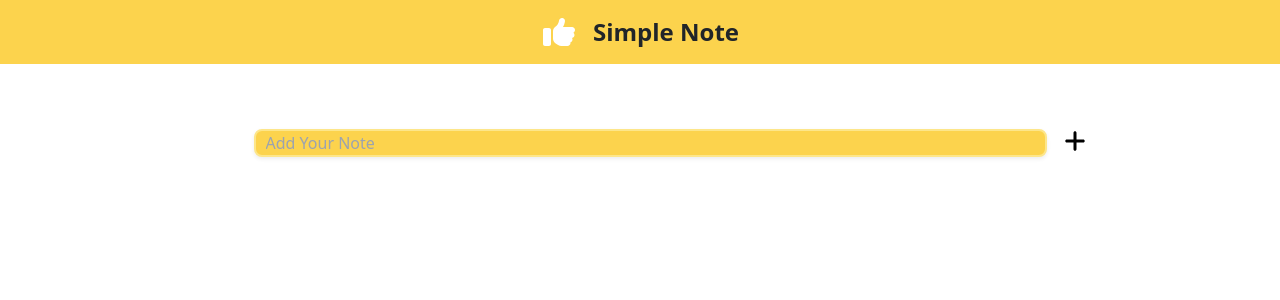
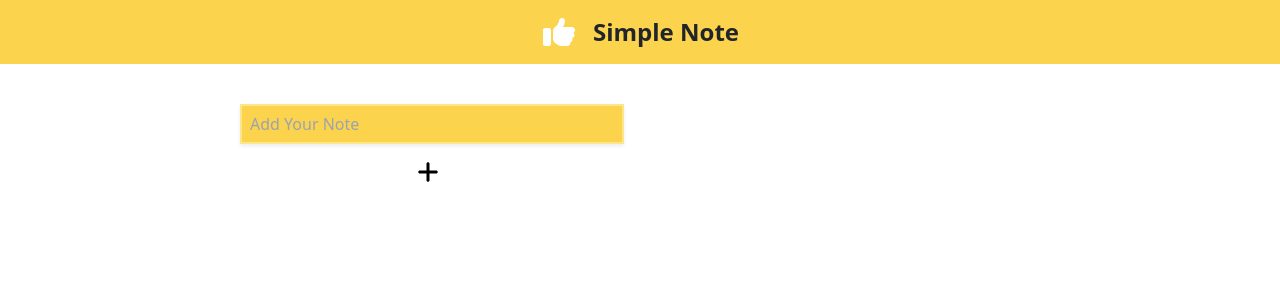
Before and after one commit to akbaradiw/crud_redux_toolkit, a React (Vite) app: page / in a window 1280 px wide. Shown: the top 300 px of the page. Built offline with nearby package versions, Linux system fonts and the light colour scheme.

Commit message:
commit branch

```diff
--- /dev/null
+++ b/src/component/Note.jsx
@@ -0,0 +1,96 @@
+import { useState } from "react";
+import { useDispatch, useSelector } from "react-redux";
+import { addPost, deletePost, editPost } from "../redux/features/addtoSlice";
+const Note = () => {
+  const [note, setNote] = useState("");
+  const [edit, setEdit] = useState(false);
+  const [editNote, setEditNote] = useState("");
+  const [id, setId] = useState(null);
+  const dispatch = useDispatch();
+  const addto = useSelector((state) => state.addto.items);
+
+  return (
+    <div className="grid grid-cols-2 pt-10">
+      <div className="grid ps-60 ">
+        <div className="absolute">
+          <input
+            type="text"
+            placeholder="Add Your Note"
+            onChange={(e) => setNote(e.target.value)}
+            value={note}
+            className="w-96 h-10 border-2  ps-2 border-amber-200 bg-amber-300 shadow-sm"
+          />
+        </div>
+        <div className="pt-14 px-40">
+          <svg
+            className="w-6 h-6 absolute  ms-3 cursor-pointer hover:scale-110  duration-300 "
+            onClick={() => dispatch(addPost({ id: addto.length + 1, note }))}
+            xmlns="http://www.w3.org/2000/svg"
+            viewBox="0 0 448 512"
+          >
+            <path d="M256 80c0-17.7-14.3-32-32-32s-32 14.3-32 32V224H48c-17.7 0-32 14.3-32 32s14.3 32 32 32H192V432c0 17.7 14.3 32 32 32s32-14.3 32-32V288H400c17.7 0 32-14.3 32-32s-14.3-32-32-32H256V80z" />
+          </svg>
+        </div>
+      </div>
+      <div className="pe-20">
+        {addto.map((addto) => {
+          return (
+            <div className="grid grid-cols-2 p-3 mb-4 border-3 rounded-lg border-amber-400 shadow-sm hover:shadow-lg hover:shadow-amber-200" key={addto.id}>
+                <h1 className="font-semibold">{addto.note}</h1>
+                <div className="grid grid-cols-2">
+                  <svg
+                    className="w-6 h-6   cursor-pointer hover:scale-110 duration-300"
+                    onClick={() => dispatch(deletePost(addto.id))}
+                    id="delete"
+                    xmlns="http://www.w3.org/2000/svg"
+                    viewBox="0 0 448 512"
+                  >
+                    <path d="M135.2 17.7L128 32H32C14.3 32 0 46.3 0 64S14.3 96 32 96H416c17.7 0 32-14.3 32-32s-14.3-32-32-32H320l-7.2-14.3C307.4 6.8 296.3 0 284.2 0H163.8c-12.1 0-23.2 6.8-28.6 17.7zM416 128H32L53.2 467c1.6 25.3 22.6 45 47.9 45H346.9c25.3 0 46.3-19.7 47.9-45L416 128z" />
+                  </svg>
+
+                  <svg
+                    onClick={() => {
+                      setEdit(true), setId(addto.id);
+                    }}
+                    className="w-6 h-6 cursor-pointer hover:scale-110 duration-300"
+                    xmlns="http://www.w3.org/2000/svg"
+                    viewBox="0 0 512 512"
+                  >
+                    <path d="M471.6 21.7c-21.9-21.9-57.3-21.9-79.2 0L362.3 51.7l97.9 97.9 30.1-30.1c21.9-21.9 21.9-57.3 0-79.2L471.6 21.7zm-299.2 220c-6.1 6.1-10.8 13.6-13.5 21.9l-29.6 88.8c-2.9 8.6-.6 18.1 5.8 24.6s15.9 8.7 24.6 5.8l88.8-29.6c8.2-2.7 15.7-7.4 21.9-13.5L437.7 172.3 339.7 74.3 172.4 241.7zM96 64C43 64 0 107 0 160V416c0 53 43 96 96 96H352c53 0 96-43 96-96V320c0-17.7-14.3-32-32-32s-32 14.3-32 32v96c0 17.7-14.3 32-32 32H96c-17.7 0-32-14.3-32-32V160c0-17.7 14.3-32 32-32h96c17.7 0 32-14.3 32-32s-14.3-32-32-32H96z" />
+                  </svg>
+                </div>
+                <div>
+                  {edit && id === addto.id && (
+                    <div>
+                      <input
+                        id="input-edit"
+                        type="text"
+                        placeholder="Edit Your Note"
+                        onChange={(e) => setEditNote(e.target.value)}
+                        value={editNote}
+                        className="border-2 rounded-lg border-amber-400 ps-2 hover:scale-110 duration-300"
+                      />
+                      <div id="button-save">
+                        <button
+                          className="border-2 ms-2 py-1 px-1 rounded-lg border-amber-400 hover:scale-110 duration-300  font-bold"
+                          onClick={() =>
+                            dispatch(
+                              editPost({ id: addto.id, note: editNote })
+                            )(setEdit(false))
+                          }
+                        >
+                          Save
+                        </button>
+                      </div>
+                    </div>
+                  )}
+                </div>
+              </div>
+          );
+        })}{" "}
+      </div>
+    </div>
+  );
+};
+
+export default Note;
--- a/src/pages/Home.jsx
+++ b/src/pages/Home.jsx
@@ -1,12 +1,14 @@
 import React from 'react'
 import FormComp from '../component/FormComp'
 import Navbar from '../component/Navbar'
+import Note from '../component/Note'
 const Home = () => {
 
     return (
         <div>
             <Navbar />
-            <FormComp />
+            {/* <FormComp /> */}
+            <Note />
         </div>
     )
 }
```
